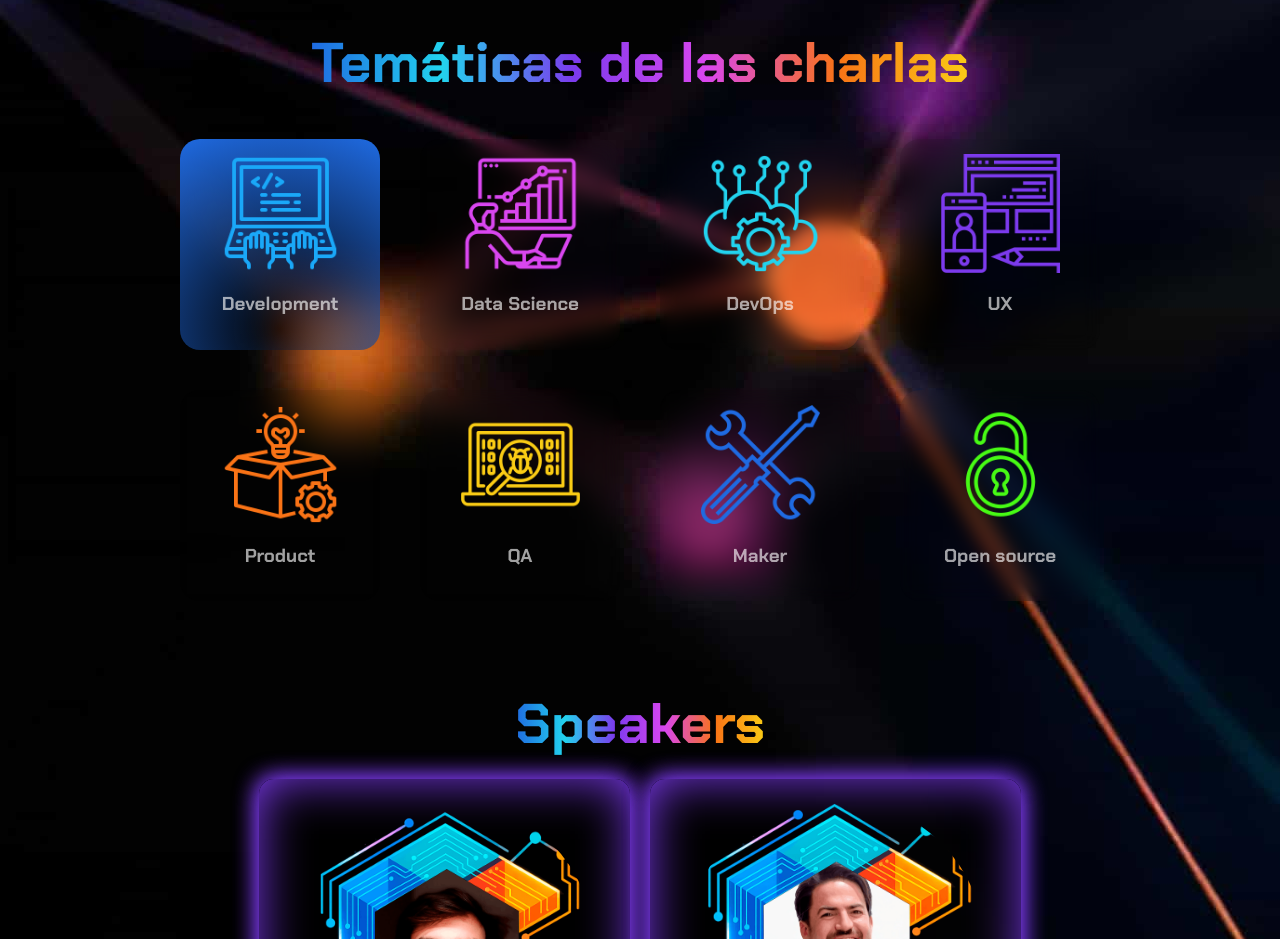
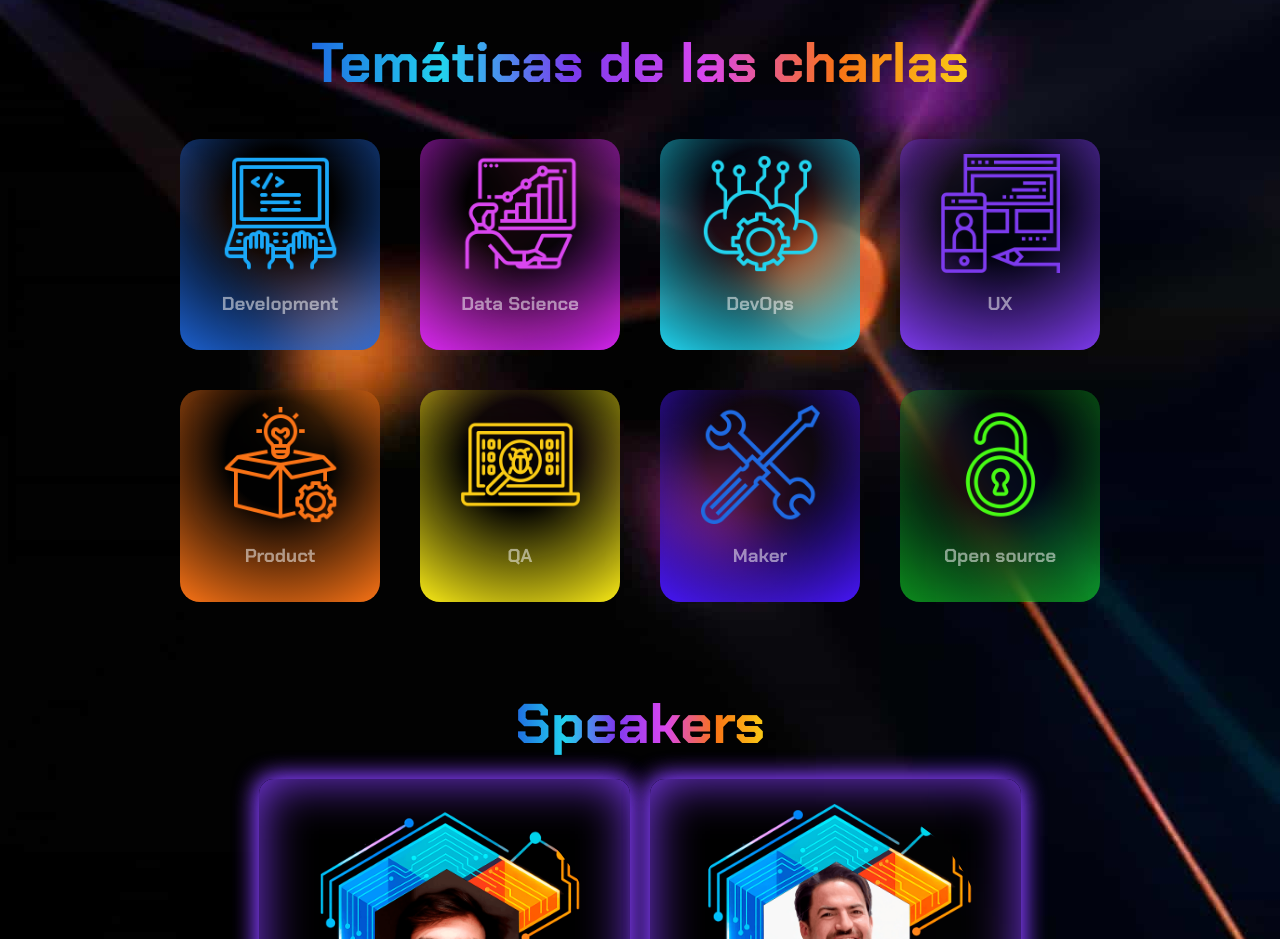
Before and after one commit to HernandezCarlosIsaias/mistery, a plain HTML site: page index.html in a window 1280 px wide. Shown: the part 1100-2039 px from the top of the page. Drawn offline with Linux system fonts and the light colour scheme.

Commit message:
add custom background for the topics

```diff
--- a/index.html
+++ b/index.html
@@ -61,32 +61,32 @@
                 <h3>Data Science</h3>
             </article>
 
-            <article class="topic-card">
+            <article class="topic-card devops">
                 <img src="img/topics/cloud-service.png" alt="" class="topic-img">
                 <h3>DevOps</h3>
             </article>
 
-            <article class="topic-card">
+            <article class="topic-card ux">
                 <img src="img/topics/diseno-ux.png" alt="" class="topic-img">
                 <h3>UX</h3>
             </article>
 
-            <article class="topic-card">
+            <article class="topic-card product">
                 <img src="img/topics/nuevo-producto.png" alt="" class="topic-img">
                 <h3>Product</h3>
             </article>
 
-            <article class="topic-card">
+            <article class="topic-card qa">
                 <img src="img/topics/busqueda-de-virus.png" alt="" class="topic-img">
                 <h3>QA</h3>
             </article>
 
-            <article class="topic-card">
+            <article class="topic-card maker">
                 <img src="img/topics/destornillador.png" alt="" class="topic-img">
                 <h3>Maker</h3>
             </article>
 
-            <article class="topic-card">
+            <article class="topic-card open-source">
                 <img src="img/topics/candado-abierto.png" alt="" class="topic-img">
                 <h3>Open source</h3>
             </article>
--- a/styles.css
+++ b/styles.css
@@ -341,21 +341,83 @@ main {
   padding: 15px;
   margin: 10px;
   width: auto;
-  backdrop-filter: blur(10px);
+  backdrop-filter: blur(20px);
+  filter: brightness(1);
 }
 .development{
   background: radial-gradient(
-    circle at 50% 90%,
-    #0000005e 0%,
-    var(--blue-neon) 100%
+    circle at 50% 30%,
+    #00000029 30%,
+    #1f69e1e8 100%
     );
+  transition: filter 0.3s ease;
+}
+.data-science{
+  background: radial-gradient(
+    circle at 50% 30%,
+    #00000029 30%,
+    #d525f0 100%
+    );
+  transition: filter 0.3s ease;
+}
+.devops{
+  background: radial-gradient(
+    circle at 50% 30%,
+    #00000029 30%,
+    #22d3ee 100%
+    );
+  transition: filter 0.3s ease;
+}
+.ux{
+  background: radial-gradient(
+    circle at 50% 30%,
+    #00000029 30%,
+    #7c3aed 100%
+    );
+  transition: filter 0.3s ease;
+}
+.product{
+  background: radial-gradient(
+    circle at 50% 30%,
+    #00000029 30%,
+    #f97316 100%
+    );
+  transition: filter 0.3s ease;
+}
+.qa{
+  background: radial-gradient(
+    circle at 50% 30%,
+    #00000029 30%,
+    #f9ea16 100%
+    );
+  transition: filter 0.3s ease;
+}
+.maker{
+  background: radial-gradient(
+    circle at 50% 30%,
+    #00000029 30%,
+    #4716f9 100%
+    );
+  transition: filter 0.3s ease;
+}
+.open-source{
+  background: radial-gradient(
+    circle at 50% 30%,
+    #00000029 30%,
+    #16f92d8e 100%
+    );
+  transition: filter 0.3s ease;
+}
+.topic-card:hover{
+  filter: brightness(1.5);
+  border: 2px solid rgba(255, 255, 255, 0.928);
 }
 .topic-img{
   width: 70%;
   height: auto;
 }
 .topic-card h3{
-  color: rgba(255, 255, 255, 0.633);
+  color: rgba(255, 255, 255, 0.518);
 }
 
 .location-content {
```
